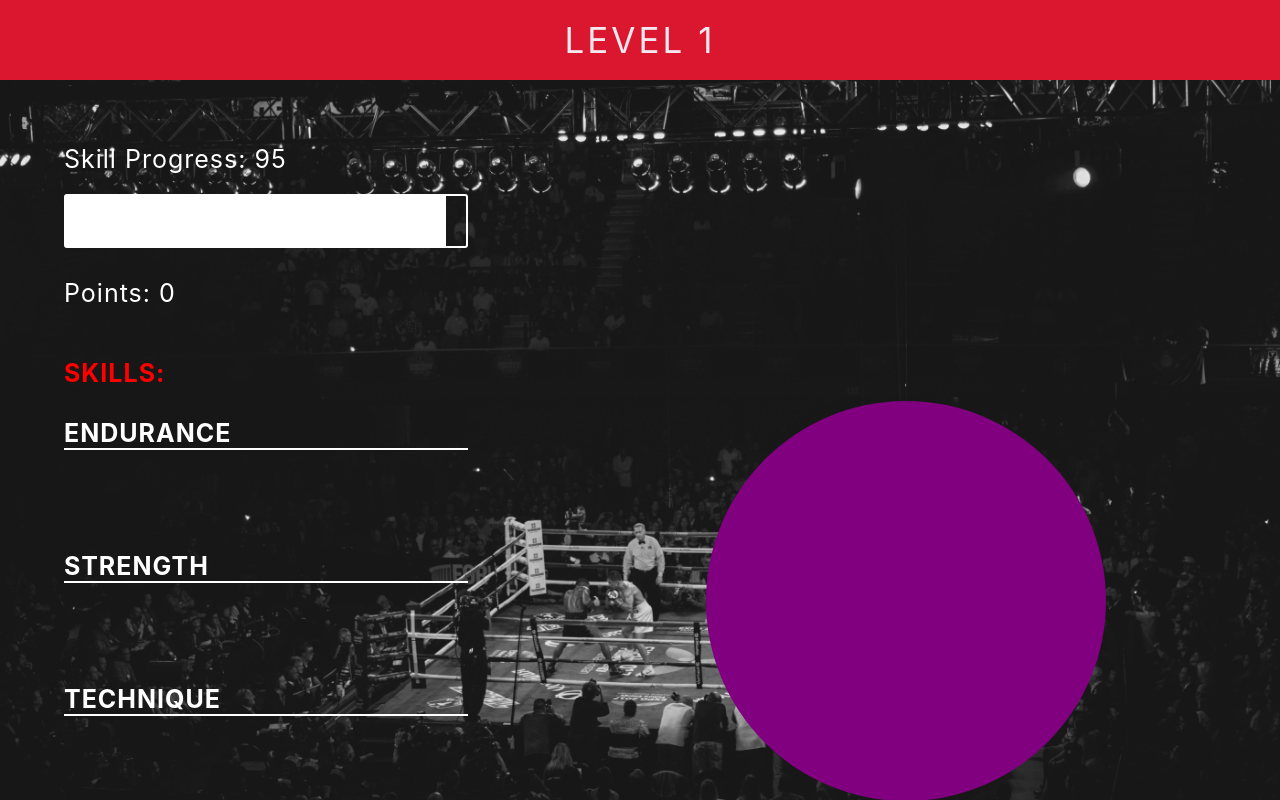
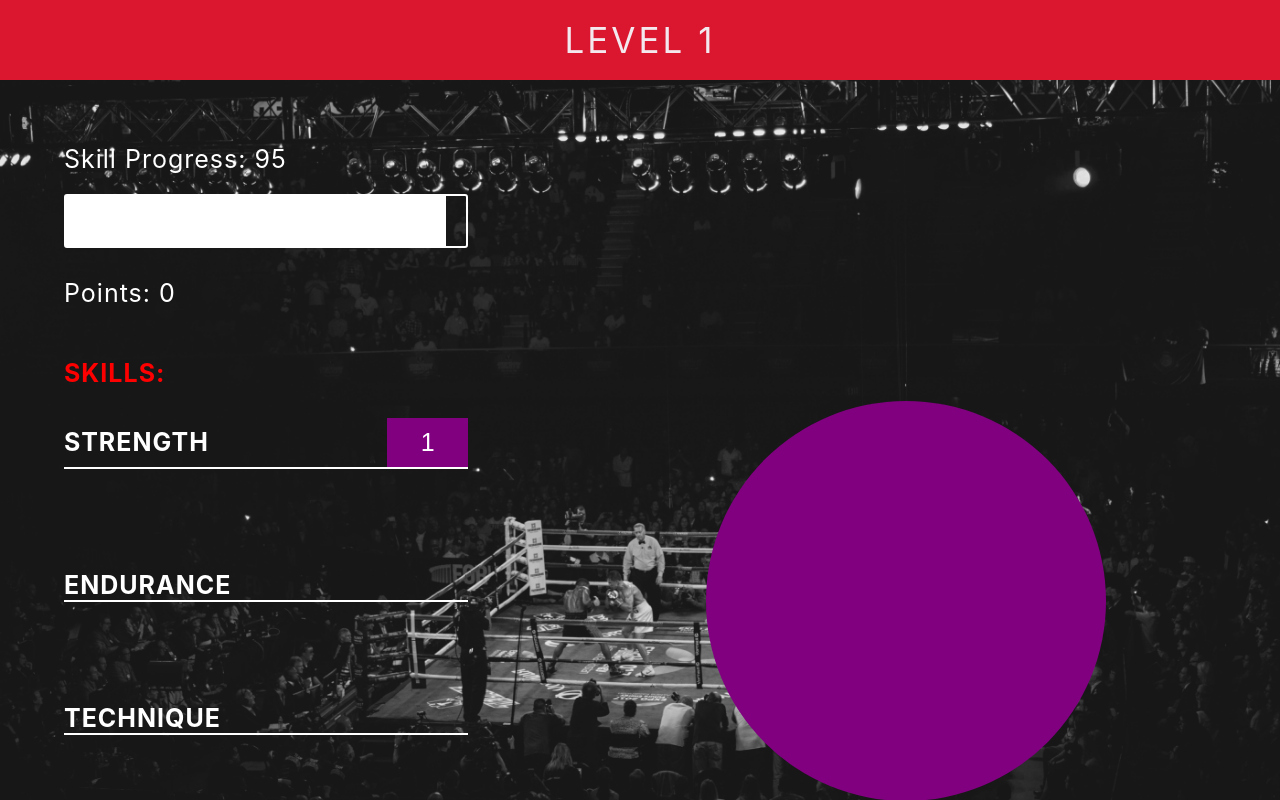
Before and after one commit to Malga90/clicker, a React app: page / in a window 1280 px wide. Built offline with nearby package versions, Linux system fonts and the light colour scheme.

Commit message:
added skill strength points component

```diff
--- a/src/components/SkillBar/SkillBar.js
+++ b/src/components/SkillBar/SkillBar.js
@@ -6,6 +6,7 @@ import SkillBarSkills from "./styled/SkillBarSkills";
 import SkillsList from "./styled/SkillsList";
 import SkillsListElement from "./styled/SkillsListElement";
 import SkillsPoints from "./styled/SkillsPoints";
+import SkillStrengthPoints from "./styled/SkillStrengthPoints";
 
 class SkillBar extends Component {
   render() {
@@ -19,8 +20,11 @@ class SkillBar extends Component {
         <SkillBarSkills>
           <SkillsList>
             Skills:
+            <SkillsListElement>
+              Strength
+              <SkillStrengthPoints>1</SkillStrengthPoints>
+            </SkillsListElement>
             <SkillsListElement>Endurance</SkillsListElement>
-            <SkillsListElement>Strength</SkillsListElement>
             <SkillsListElement>Technique</SkillsListElement>
             <SkillsListElement>Agility</SkillsListElement>
           </SkillsList>
--- /dev/null
+++ b/src/components/SkillBar/styled/SkillStrengthPoints.js
@@ -0,0 +1,14 @@
+import styled from "styled-components";
+
+const SkillStrengthPoints = styled.button`
+  color: white;
+  font-size: 25px;
+  border: 2px solid purple;
+  width: 20%;
+  text-align: center;
+  padding: 2%;
+  background: purple;
+  outline: none;
+`;
+
+export default SkillStrengthPoints;
--- a/src/components/SkillBar/styled/SkillsListElement.js
+++ b/src/components/SkillBar/styled/SkillsListElement.js
@@ -1,6 +1,6 @@
 import styled from "styled-components";
 
-const DashboardContainer = styled.li`
+const SkillsListElement = styled.li`
   color: white;
   margin-bottom: 25%;
   border-bottom: 2px solid white;
@@ -8,6 +8,10 @@ const DashboardContainer = styled.li`
   &:first-child {
     margin-top: 30px;
   }
+
+  display: flex;
+  justify-content: space-between;
+  align-items: baseline;
 `;
 
-export default DashboardContainer;
+export default SkillsListElement;
```
